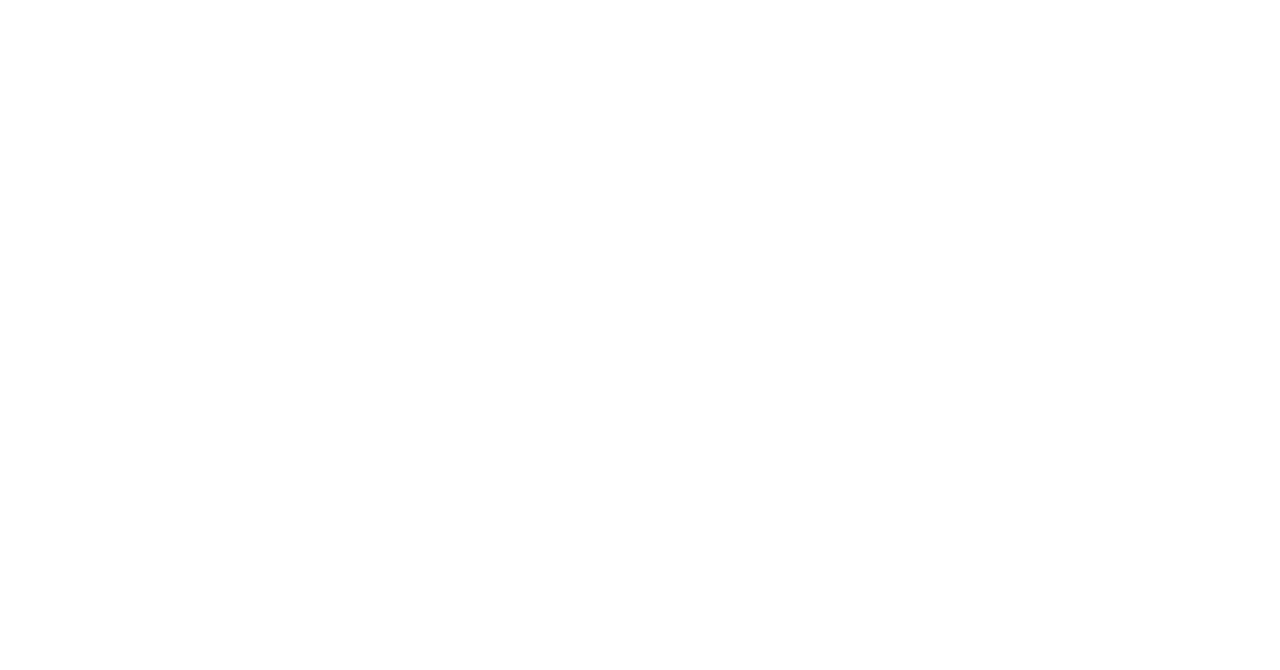
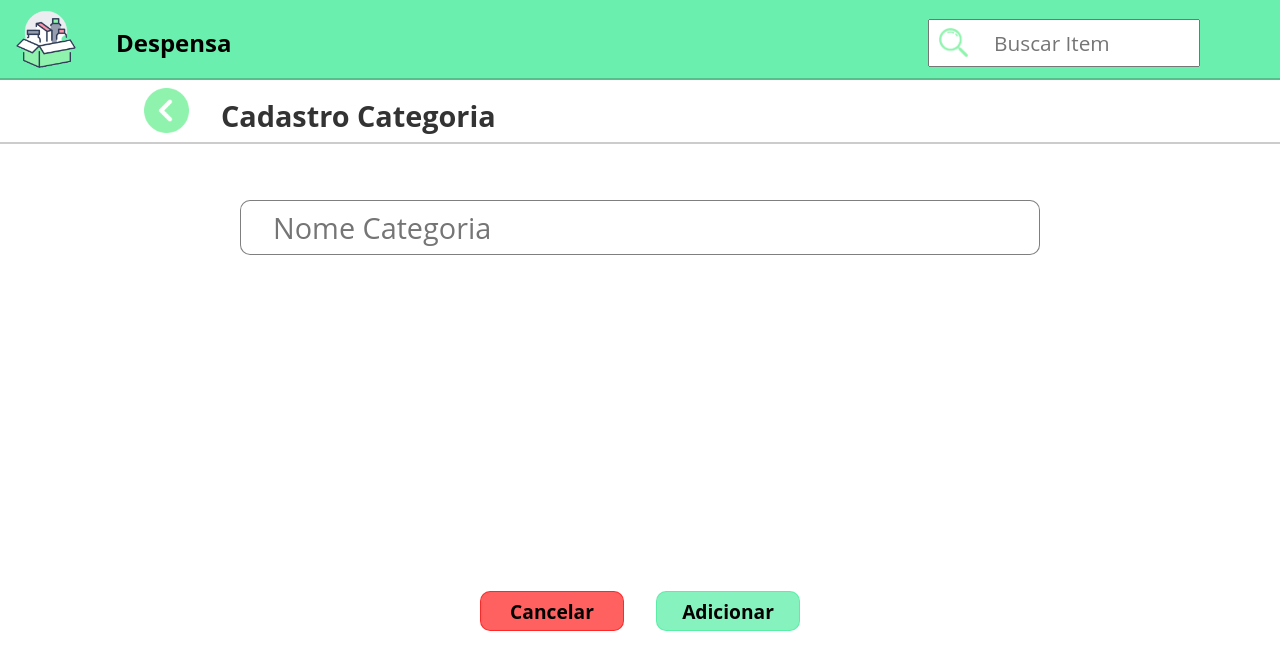
Before and after one commit to MateusJorge25/Projeto-Dispensa-Virtul-Front, a React (Create React App) app: page /categoria/editar in a window 1280 px wide. Before the commit this address had no page. Shown: the top 670 px of the page. Built offline with nearby package versions, Linux system fonts and the light colour scheme.

Commit message:
tela de editar categoria

```diff
--- a/src/App.js
+++ b/src/App.js
@@ -1,13 +1,12 @@
 import {Route,Routes,Link,BrowserRouter} from "react-router-dom";
 import Cadastro from './componentes/paginas/Cadastro';
 import Login from './componentes/paginas/Login';
-import EsqSenha from './componentes/paginas/EsqSenha';
 import AlterarSenhaEmail from './componentes/paginas/Alterar_sen_email';
 import TelaInicio from './componentes/paginas/TelaInicio';
 import Container from './componentes/layout/Container';
 import AdicionarDespensa from "./componentes/paginas/AdicionarDespensa";
 import AdicionarCategoria from "./componentes/paginas/AdicionarCategoria";
-
+import EditarCategoria from "./componentes/paginas/EditarCategoria";
 
 function App() {
   return (
@@ -15,10 +14,10 @@ function App() {
       <Container customClass='min-height'>
         <Routes>
           <Route exact path='/' element={<Login />} />
+          <Route exact path='/categoria/editar' element={<EditarCategoria/>} />
           <Route exact path='/categoria/adicionar' element={<AdicionarCategoria/>} />
           <Route exact path='/despensa/adicionar' element={<AdicionarDespensa/>} />
           <Route exact path='/cadastro' element={<Cadastro />} />
-          <Route exact path='/esqSenha' element={<EsqSenha />} />
           <Route exact path='/alterarSenha' element={<AlterarSenhaEmail />} />
           <Route exact path='/home' element={<TelaInicio />} />
         </Routes>
--- a/src/componentes/paginas/Alterar_sen_email.js
+++ b/src/componentes/paginas/Alterar_sen_email.js
@@ -11,8 +11,9 @@ function Alterar_sen() {
     }
 
     return (
+
+        <Container>
         <div className="Conteiner">
-        <Container>
         <form  className="FormEsqueceuSenha" onSubmit={handleSumit}>
 
         <div className='conteinerImg'>
@@ -50,8 +51,9 @@ function Alterar_sen() {
         </div>
 
         </form>
+        </div>
         </Container>
-        </div>
+
     );
 }
 
--- /dev/null
+++ b/src/componentes/paginas/EditarCategoria.js
@@ -0,0 +1,15 @@
+import Navbar from "../layout/NavBar";
+import Adicionar from "../layout/Adicionar";
+import "../paginas/AdicionarCategoria.css";
+
+const EditarCategoria = () => {
+
+    return (
+        <div className="ContainerEditarCategoria">
+                <Navbar />
+                <Adicionar placeholder="Nome Categoria"  tela={"Categoria"}/>
+        </div>
+    )
+}
+
+export default EditarCategoria;
--- a/src/componentes/paginas/EsqSenha.js
+++ /dev/null
@@ -1,5 +0,0 @@
-function Erro() {
-    return <h1>Java</h1>
-}
-
-export default Erro
```
Also changed, not shown: src/componentes/layout/Adicionar.js (line endings or trailing spaces).
